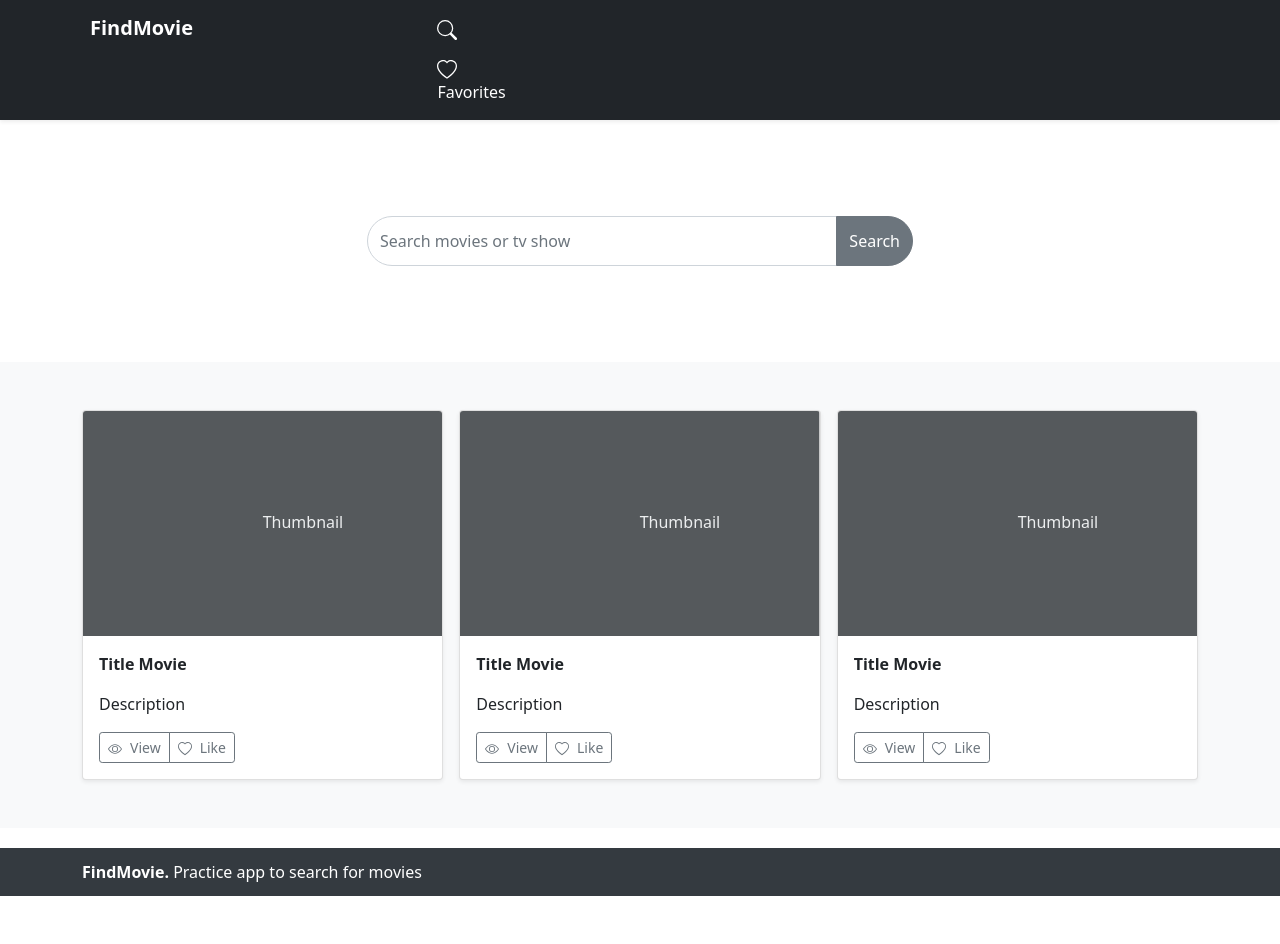
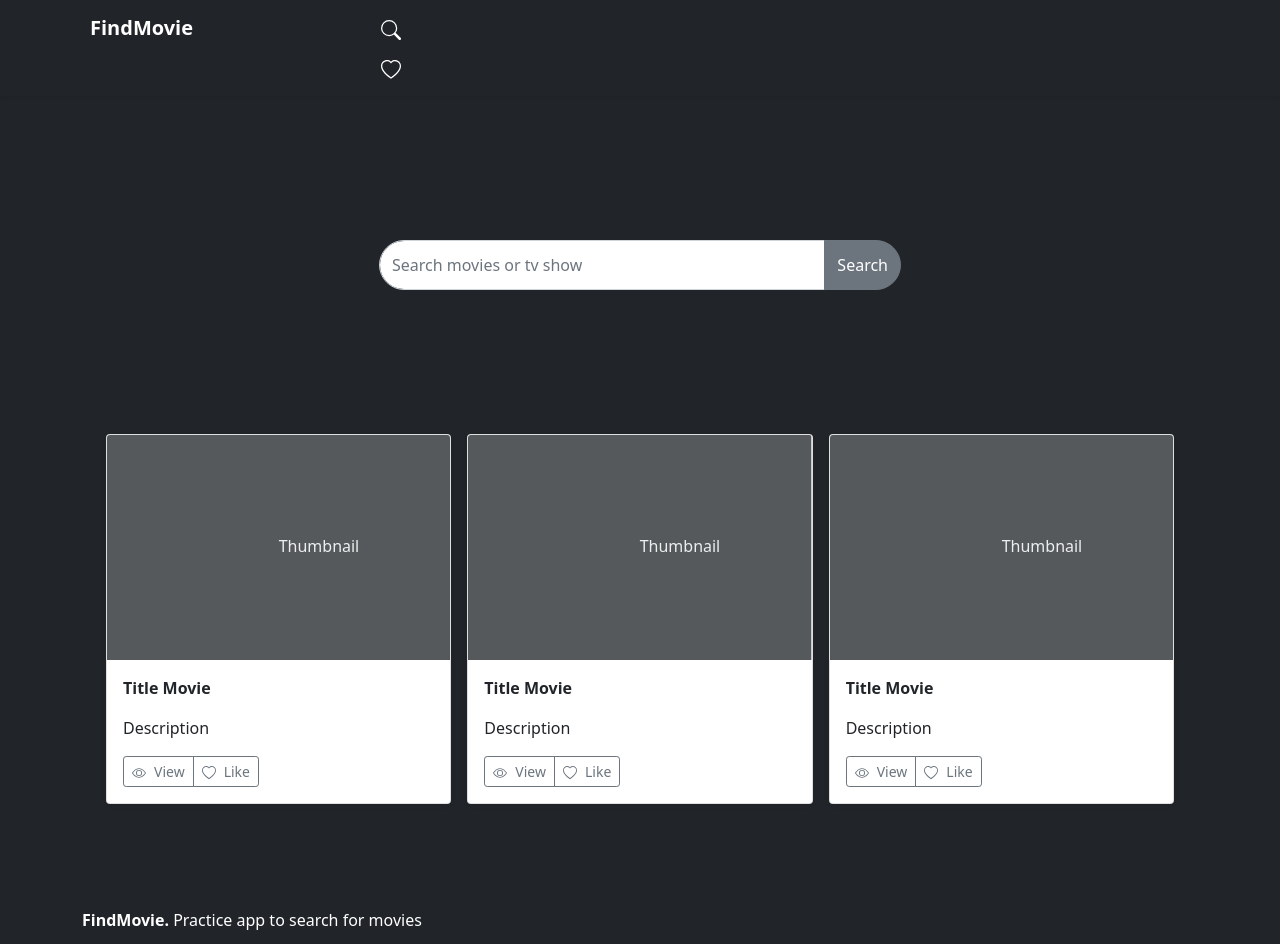
Before and after one commit to jesusmanuelir/movie-db-finder, a React app: page / in a window 1280 px wide. Before the commit the page ends 896 px from the top, so only its background shows below. Built offline with nearby package versions, Linux system fonts and the light colour scheme.

Commit message:
add environment variables

```diff
--- a/package.json
+++ b/package.json
@@ -23,6 +23,7 @@
     "babel-eslint": "^10.1.0",
     "bootstrap": "^5.0.0-alpha1",
     "bootstrap-icons": "^1.0.0-alpha5",
+    "dotenv": "^8.2.0",
     "eslint": "^7.7.0",
     "eslint-config-airbnb": "^18.2.0",
     "eslint-plugin-import": "^2.22.0",
--- a/src/assets/style/App.scss
+++ b/src/assets/style/App.scss
@@ -9,9 +9,7 @@ header{
 }
 
 footer{
-    margin-top:20px;
     color: white;
-    background:#343a40 ;
 }
 
 .margin-icons_header{
--- a/src/components/Carousel.jsx
+++ b/src/components/Carousel.jsx
@@ -3,7 +3,7 @@ import React from 'react';
 
 const Carousel = ( {children} ) => {
     return(
-        <div className="py-5 bg-light">
+        <div className="py-5">
         <div className="container">
           <div className="row row-cols-1 row-cols-sm-2 row-cols-md-3 g-3">
                 {children}
--- a/src/components/Footer.jsx
+++ b/src/components/Footer.jsx
@@ -1,7 +1,7 @@
 import React from 'react';
 
 const Footer = () => (
-    <footer class="text-muted py-2">
+    <footer class="text-muted py-2 bg-dark">
     <div class="container">
         <p class="float-right mb-1 text-white">
         <a href="#"></a>
--- a/src/components/Header.jsx
+++ b/src/components/Header.jsx
@@ -34,7 +34,6 @@ const Header = () => (
                   <svg width="20px" height="20px" viewBox="0 0 16 16" className="bi bi-heart margin-icons_header" fill="currentColor" xmlns="http://www.w3.org/2000/svg">
                     <path fill-rule="evenodd" d="M8 2.748l-.717-.737C5.6.281 2.514.878 1.4 3.053c-.523 1.023-.641 2.5.314 4.385.92 1.815 2.834 3.989 6.286 6.357 3.452-2.368 5.365-4.542 6.286-6.357.955-1.886.838-3.362.314-4.385C13.486.878 10.4.28 8.717 2.01L8 2.748zM8 15C-7.333 4.868 3.279-3.04 7.824 1.143c.06.055.119.112.176.171a3.12 3.12 0 0 1 .176-.17C12.72-3.042 23.333 4.867 8 15z"/>
                   </svg>
-                  Favorites
                   </Link>
                 </li>
               </ul>
--- a/src/components/Main.jsx
+++ b/src/components/Main.jsx
@@ -2,7 +2,7 @@ import React from 'react';
 
 const Main = ( { children } ) => (
   <main>
-      <div className="py-5 vh-100">
+      <div className="py-5 vh-100 bg-dark">
         <div className="container">
           <div className="row">
             <div className="col-12">
--- a/src/containers/Home.jsx
+++ b/src/containers/Home.jsx
@@ -2,19 +2,20 @@ import React from 'react';
 import Carousel from '../components/Carousel';
 import MovieItem from '../components/MovieItem';
 import Search from '../components/Search';
+import Main from '../components/Main';
 
 
 const Home = () => {
     return(
 
-       <>
+       <Main>
                 <Search/>
                 <Carousel>
                     <MovieItem/>
                     <MovieItem/>
                     <MovieItem/>
                 </Carousel>
-        </>
+        </Main>
 
 
     );
```
Also changed, not shown: 2 other files (tests, documents, lock files or other folders).
